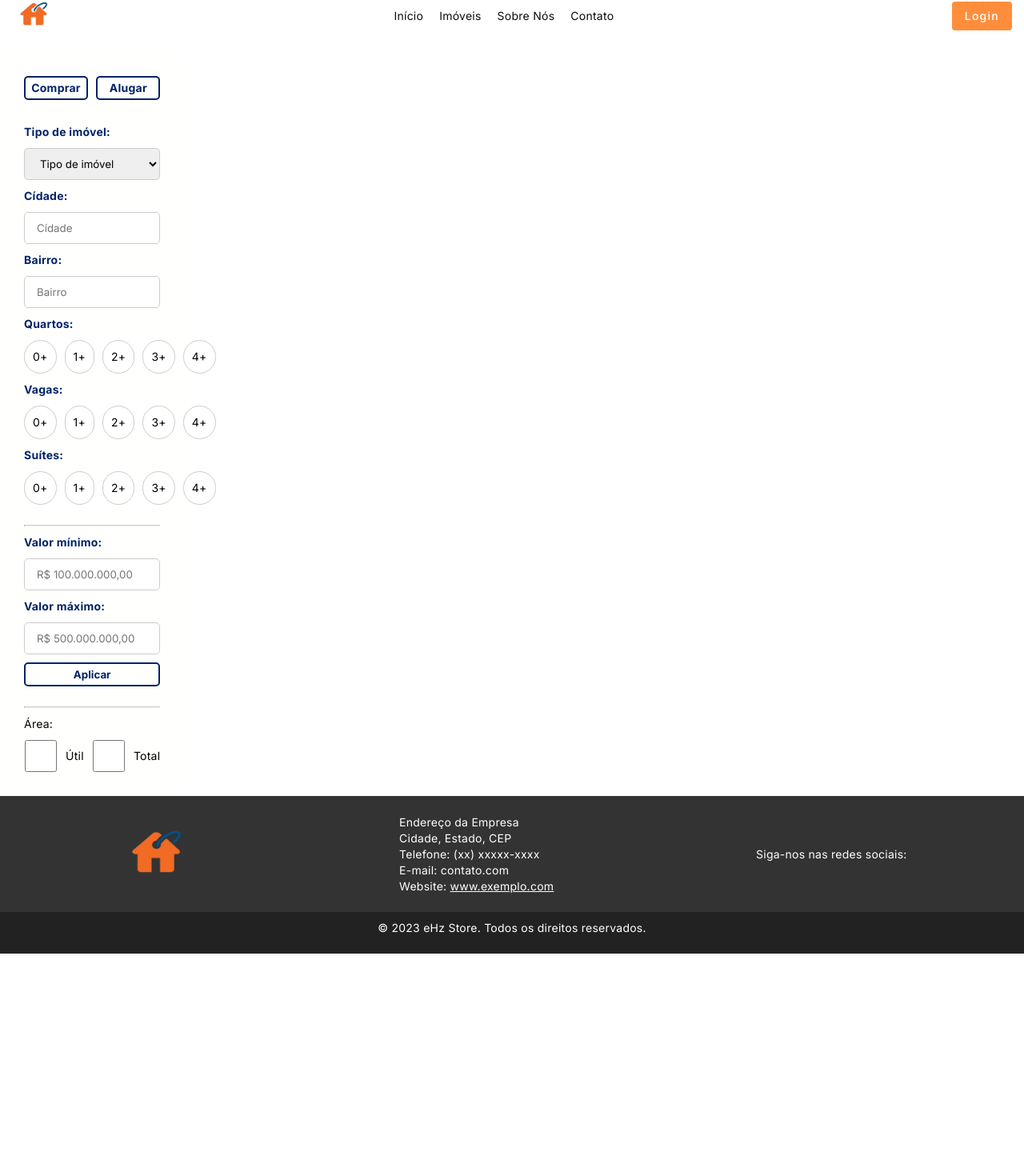
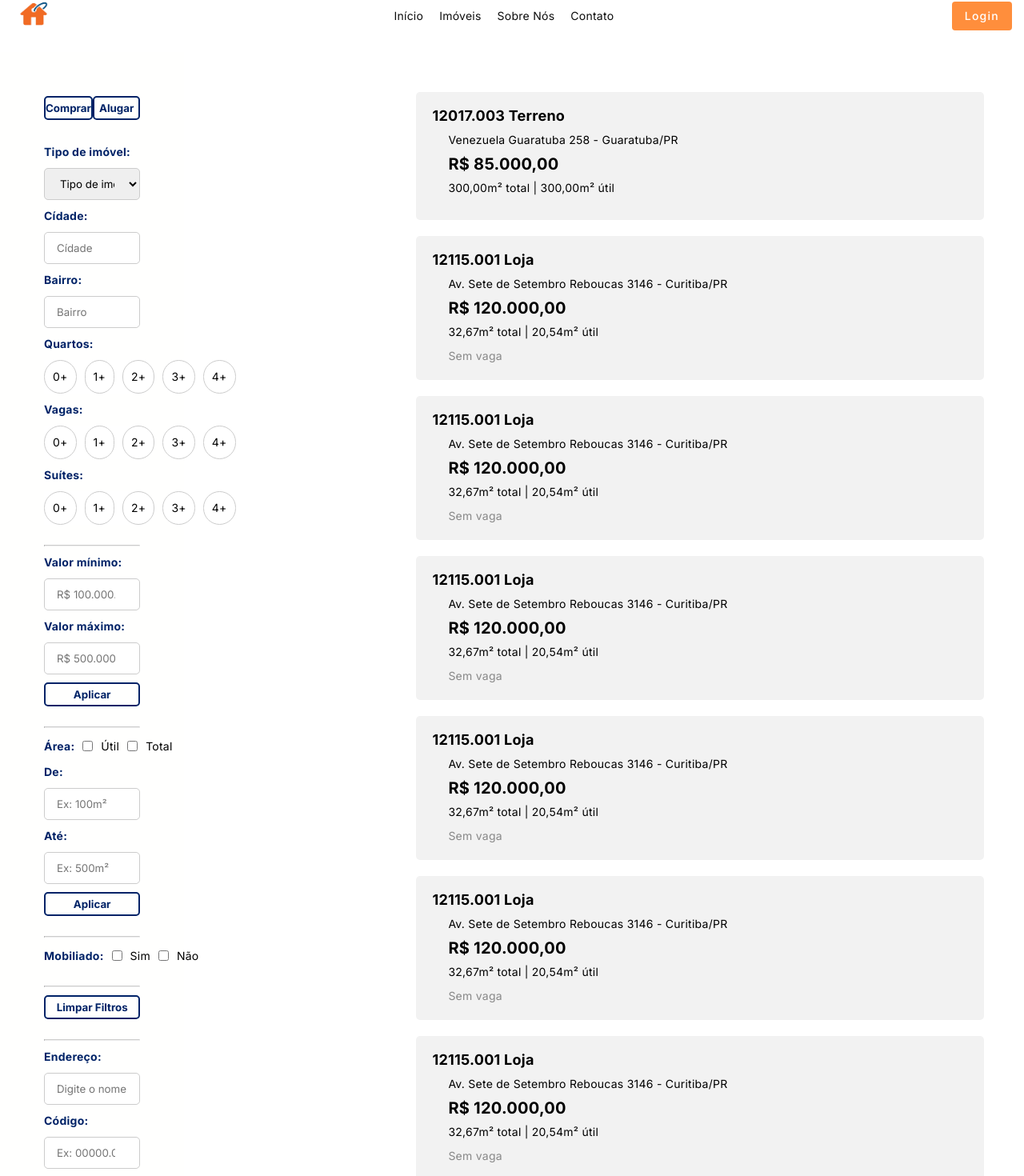
Before and after one commit to Enzohscc/imobiliaria-website, an Angular app: page /imoveis in a window 1280 px wide. Shown: the part 25-1495 px from the top of the page at 80% size. Before the commit the page ends 1217 px from the top, so only its background shows below. Built offline with nearby package versions, Linux system fonts and the light colour scheme.

Commit message:
finish page imoveis

```diff
--- a/src/app/domain/pages/imoveis/imoveis.component.html
+++ b/src/app/domain/pages/imoveis/imoveis.component.html
@@ -1,12 +1,12 @@
-<section>
+<section class="container-section">
   <div class="container-form">
     <div class="container-buttons-form">
-        <label for="" class="lbl-compra">
+        <button>
           Comprar
-        </label>
-        <label for="">
+        </button>
+        <button for="">
           Alugar
-        </label>
+        </button>
     </div>
     <div class="imoveis-form">
         <div class="form-row">
@@ -77,12 +77,121 @@
 
         <hr>
 
-        <label for="area">Área:</label>
-        <div class="form-row" id="teste">
+
+        <div class="form-row" id="checkbox-area-mobiliado">
+          <label for="area">Área:</label>
           <input type="checkbox"/><span>Útil</span>
           <input type="checkbox"/><span>Total</span>
         </div>
 
+
+        <div class="form-row">
+          <label for="area">De:</label>
+          <input type="number" id="metros" placeholder="Ex: 100m²" />
+        </div>
+
+        <div class="form-row">
+          <label for="area">Até:</label>
+          <input type="number" id="metros" placeholder="Ex: 500m²" />
+        </div>
+
+        <button>Aplicar</button>
+
+        <hr>
+
+
+        <div class="form-row" id="checkbox-area-mobiliado">
+          <label for="area">Mobiliado:</label>
+          <input type="checkbox" id="mobiliado"/><span>Sim</span>
+          <input type="checkbox" id="mobiliado"/><span>Não</span>
+        </div>
+
+        <hr>
+
+        <button>Limpar Filtros</button>
+
+        <hr>
+
+        <div class="form-row">
+          <label for="endereco">Endereço:</label>
+          <input type="text" id="endereco" placeholder="Digite o nome da rua" />
+        </div>
+
+        <div class="form-row">
+          <label for="codigo">Código:</label>
+          <input type="number" id="codigo" placeholder="Ex: 00000.000" />
+        </div>
+    </div>
+  </div>
+
+  <div class="property-flex">
+    <div class="property-card">
+        <div class="property-type">12017.003 Terreno</div>
+        <div class="property-details">
+            <div class="property-location">Venezuela Guaratuba 258 - Guaratuba/PR</div>
+            <div class="property-price">R$ 85.000,00</div>
+            <div class="property-size">300,00m² total | 300,00m² útil</div>
+        </div>
+    </div>
+
+    <div class="property-card">
+        <div class="property-type">12115.001 Loja</div>
+        <div class="property-details">
+            <div class="property-location">Av. Sete de Setembro Reboucas 3146 - Curitiba/PR</div>
+            <div class="property-price">R$ 120.000,00</div>
+            <div class="property-size">32,67m² total | 20,54m² útil</div>
+            <div class="property-parking">Sem vaga</div>
+        </div>
+    </div>
+
+    <div class="property-card">
+      <div class="property-type">12115.001 Loja</div>
+      <div class="property-details">
+          <div class="property-location">Av. Sete de Setembro Reboucas 3146 - Curitiba/PR</div>
+          <div class="property-price">R$ 120.000,00</div>
+          <div class="property-size">32,67m² total | 20,54m² útil</div>
+          <div class="property-parking">Sem vaga</div>
+      </div>
+    </div>
+
+    <div class="property-card">
+      <div class="property-type">12115.001 Loja</div>
+      <div class="property-details">
+          <div class="property-location">Av. Sete de Setembro Reboucas 3146 - Curitiba/PR</div>
+          <div class="property-price">R$ 120.000,00</div>
+          <div class="property-size">32,67m² total | 20,54m² útil</div>
+          <div class="property-parking">Sem vaga</div>
+      </div>
+    </div>
+
+    <div class="property-card">
+      <div class="property-type">12115.001 Loja</div>
+      <div class="property-details">
+          <div class="property-location">Av. Sete de Setembro Reboucas 3146 - Curitiba/PR</div>
+          <div class="property-price">R$ 120.000,00</div>
+          <div class="property-size">32,67m² total | 20,54m² útil</div>
+          <div class="property-parking">Sem vaga</div>
+      </div>
+    </div>
+
+    <div class="property-card">
+      <div class="property-type">12115.001 Loja</div>
+      <div class="property-details">
+          <div class="property-location">Av. Sete de Setembro Reboucas 3146 - Curitiba/PR</div>
+          <div class="property-price">R$ 120.000,00</div>
+          <div class="property-size">32,67m² total | 20,54m² útil</div>
+          <div class="property-parking">Sem vaga</div>
+      </div>
+    </div>
+
+    <div class="property-card">
+      <div class="property-type">12115.001 Loja</div>
+      <div class="property-details">
+          <div class="property-location">Av. Sete de Setembro Reboucas 3146 - Curitiba/PR</div>
+          <div class="property-price">R$ 120.000,00</div>
+          <div class="property-size">32,67m² total | 20,54m² útil</div>
+          <div class="property-parking">Sem vaga</div>
+      </div>
     </div>
   </div>
 </section>
--- a/src/app/domain/pages/imoveis/imoveis.component.scss
+++ b/src/app/domain/pages/imoveis/imoveis.component.scss
@@ -1,11 +1,19 @@
+
+.container-section {
+  max-width: 1560px;
+  margin-left: auto;
+  margin-right: auto;
+  display: flex;
+  gap: 15rem;
+}
+
 .container-form {
   display: flex;
   flex-direction: column;
   gap: 30px;
   width: 18vw;
-  padding: 30px;
+  padding: 55px;
   background-color: var(--branco);
-  border-radius: 10px;
 }
 
 .imoveis-form {
@@ -67,8 +75,8 @@
   li {
       background-color: #fff;
       border: 1px solid #ccc;
-      border-radius: 30px; /* Ajustar o valor conforme desejado */
-      padding: 10px; /* Adicionar preenchimento interno aos itens da lista */
+      border-radius: 30px;
+      padding: 10px;
   }
 }
 
@@ -79,7 +87,7 @@
   flex-direction: row;
   justify-content: space-between;
 
-  label {
+  button {
     width: 80px;
     height: 30px;
     display: flex;
@@ -101,8 +109,60 @@
 
 }
 
-#teste {
+#checkbox-area-mobiliado{
   display: flex;
   align-items: center;
   flex-direction: row;
+
+  input {
+    border: 1px solid #ccc;
+    width: 100%;
+    height: 25px;
+    padding: 0 15px;
+    border-radius: 5px;
+    transition: background-color .3s;
+  }
 }
+
+.property-flex {
+  display: flex;
+  flex-direction: column;
+  gap: 20px;
+  padding: 50px;
+  width: 100%;
+}
+
+.property-card {
+  background-color: #f2f2f2;
+  padding: 20px;
+  border-radius: 5px;
+}
+
+.property-type {
+  font-size: 18px;
+  font-weight: bold;
+  margin-bottom: 10px;
+}
+
+.property-details {
+  margin-left: 20px;
+}
+
+.property-location {
+  margin-bottom: 10px;
+}
+
+.property-price {
+  font-size: 20px;
+  font-weight: bold;
+  margin-bottom: 10px;
+}
+
+.property-size {
+  margin-bottom: 10px;
+}
+
+.property-parking {
+  font-size: 14px;
+  color: #888;
+}
```
